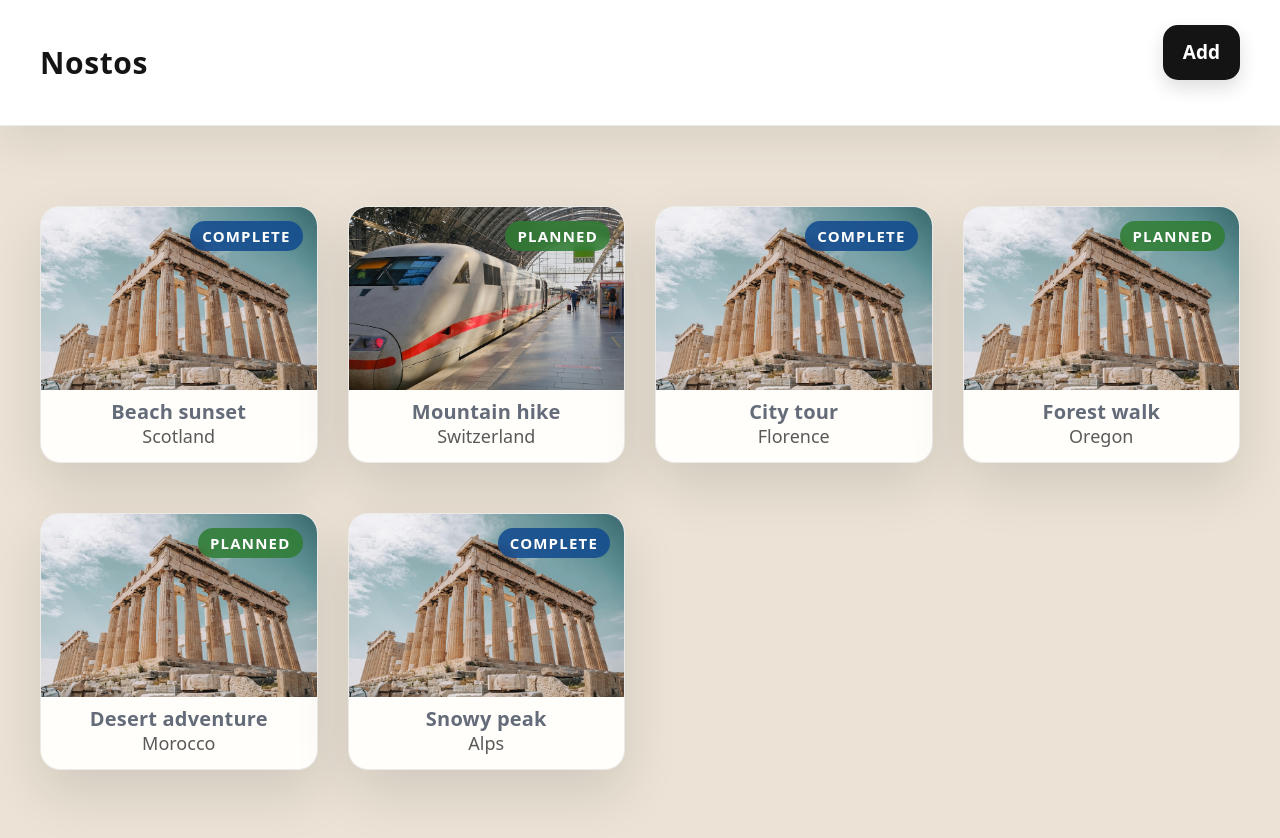
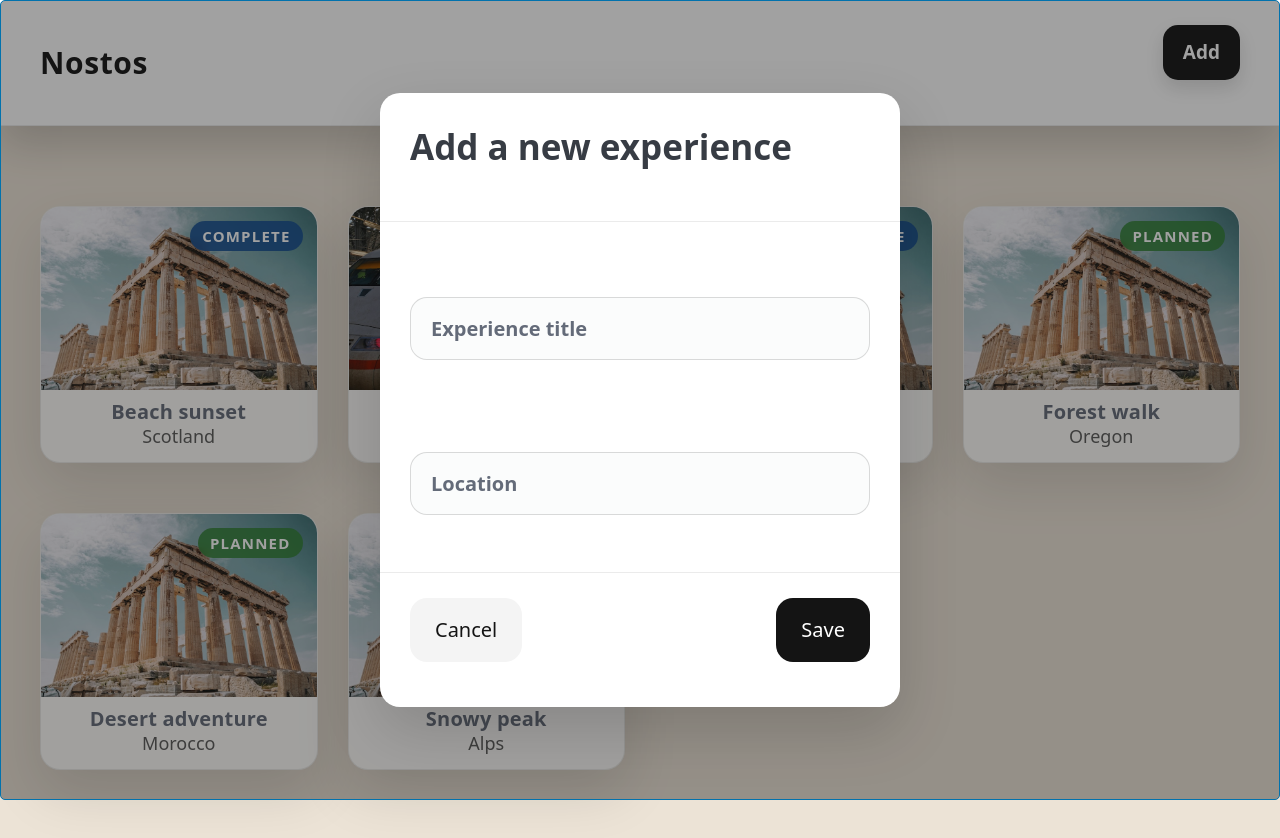
Before and after one commit to fivetilnoon/Nostos, a SvelteKit app: page / in a window 1280 px wide. Both pictures are taken after a click on the button "Add". Shown: the top 838 px of the page. Built offline with nearby package versions, Linux system fonts and the light colour scheme.

Commit message:
Add experience dialog and CSS cleanup

```diff
--- /dev/null
+++ b/src/lib/AddExperienceDialog.svelte
@@ -0,0 +1,179 @@
+<script>
+	import { createEventDispatcher } from 'svelte';
+
+	const dispatch = createEventDispatcher();
+
+	let title = '';
+	let location = '';
+	let titleError = '';
+	let locationError = '';
+
+	function close() {
+		dispatch('cancel');
+	}
+
+	function validate() {
+		titleError = title.trim() ? '' : 'A title is required.';
+		locationError = location.trim() ? '' : 'A location is required.';
+		return !titleError && !locationError;
+	}
+
+	function save() {
+		if (!validate()) return;
+		dispatch('save', {
+			title: title.trim(),
+			location: location.trim()
+		});
+	}
+
+	/**
+	 * @param {MouseEvent} event
+	 */
+	function onBackdropClick(event) {
+		if (event.currentTarget === event.target) {
+			close();
+		}
+	}
+
+	/**
+	 * @param {KeyboardEvent} event
+	 */
+	function onBackdropKeyDown(event) {
+		if (event.key === 'Enter' || event.key === ' ') {
+			event.preventDefault();
+			close();
+		}
+	}
+</script>
+
+<div
+	class="backdrop"
+	role="button"
+	tabindex="0"
+	on:click={onBackdropClick}
+	on:keydown={onBackdropKeyDown}
+	aria-label="Close dialog"
+>
+	<div class="dialog" role="dialog" aria-modal="true" aria-labelledby="add-experience-title">
+		<div class="dialog-header">
+			<h2 id="add-experience-title">Add a new experience</h2>
+			<button type="button" class="close-button" on:click={close} aria-label="Close dialog"
+				>×</button
+			>
+		</div>
+
+		<div class="dialog-body">
+			<label>
+				<span>Title</span>
+				<input type="text" bind:value={title} placeholder="Experience title" />
+				{#if titleError}
+					<span class="error">{titleError}</span>
+				{/if}
+			</label>
+
+			<label>
+				<span>Location</span>
+				<input type="text" bind:value={location} placeholder="Location" />
+				{#if locationError}
+					<span class="error">{locationError}</span>
+				{/if}
+			</label>
+		</div>
+
+		<div class="dialog-actions">
+			<button type="button" class="secondary" on:click={close}>Cancel</button>
+			<button type="button" class="primary" on:click={save}>Save</button>
+		</div>
+	</div>
+</div>
+
+<style>
+	.backdrop {
+		position: fixed;
+		top: 0;
+		right: 0;
+		bottom: 0;
+		left: 0;
+		background: rgba(20, 20, 20, 0.4);
+		display: flex;
+		align-items: center;
+		justify-content: center;
+		padding: 1.5rem;
+		z-index: 50;
+	}
+
+	.dialog {
+		width: min(520px, 100%);
+		background: var(--surface);
+		border-radius: 1rem;
+		overflow: hidden;
+		box-shadow: 0 24px 60px rgba(0, 0, 0, 0.16);
+	}
+
+	.dialog-header,
+	.dialog-actions {
+		display: flex;
+		align-items: center;
+		justify-content: space-between;
+		padding: 1.25rem 1.5rem;
+	}
+
+	.dialog-header {
+		border-bottom: 1px solid var(--border);
+	}
+
+	.dialog-body {
+		display: grid;
+		gap: 1rem;
+		padding: 1.5rem;
+	}
+
+	.dialog-body label {
+		display: grid;
+		gap: 0.5rem;
+		font-weight: 600;
+	}
+
+	.dialog-body input {
+		width: 100%;
+		padding: 0.85rem 1rem;
+		border: 1px solid rgba(0, 0, 0, 0.14);
+		border-radius: 0.85rem;
+		font: inherit;
+	}
+
+	.close-button,
+	.dialog-actions button {
+		border: none;
+		cursor: pointer;
+	}
+
+	.close-button {
+		background: transparent;
+		font-size: 1.4rem;
+		line-height: 1;
+	}
+
+	.dialog-actions {
+		border-top: 1px solid var(--border);
+	}
+
+	.secondary {
+		background: #f4f4f4;
+		color: var(--text);
+		border-radius: 0.85rem;
+		padding: 0.85rem 1.25rem;
+	}
+
+	.primary {
+		background: var(--text);
+		color: var(--surface);
+		border-radius: 0.85rem;
+		padding: 0.85rem 1.25rem;
+	}
+
+	.error {
+		color: #b00020;
+		font-size: 0.95rem;
+	}
+</style>
--- a/src/routes/+page.svelte
+++ b/src/routes/+page.svelte
@@ -1,11 +1,14 @@
 <script>
+	import AddExperienceDialog from '$lib/AddExperienceDialog.svelte';
+
 	// static prototype data – will be replaced with dynamic content later
 	// six experiences using sample images from static/sample (random selection)
 	const samplePhotos = ['/sample/edinburgh.jpg', '/sample/greece.jpg', '/sample/train.jpg'];
 	function randomPhoto() {
 		return samplePhotos[Math.floor(Math.random() * samplePhotos.length)];
 	}
-	const experiences = [
+
+	let experiences = [
 		{
 			id: 1,
 			title: 'Beach sunset',
@@ -31,6 +34,35 @@
 		},
 		{ id: 6, title: 'Snowy peak', location: 'Alps', status: 'Complete', photo: randomPhoto() }
 	];
+
+	let showAddDialog = false;
+
+	function openAddDialog() {
+		showAddDialog = true;
+	}
+
+	function closeAddDialog() {
+		showAddDialog = false;
+	}
+
+	/**
+	 * @param {{ detail: { title: string; location: string } }} event
+	 */
+	function handleSave(event) {
+		const { title, location } = event.detail;
+		experiences = [
+			...experiences,
+			{
+				id: experiences.length + 1,
+				title,
+				location,
+				status: 'Planned',
+				photo: randomPhoto()
+			}
+		];
+
+		closeAddDialog();
+	}
 </script>
 
 <svelte:head>
@@ -41,9 +73,13 @@
 	<header class="page-header">
 		<div class="page-header-inner container">
 			<div class="brand">Nostos</div>
-			<button type="button" class="new-experience">Add</button>
+			<button type="button" class="new-experience" on:click={openAddDialog}>Add</button>
 		</div>
 	</header>
+
+	{#if showAddDialog}
+		<AddExperienceDialog on:cancel={closeAddDialog} on:save={handleSave} />
+	{/if}
 
 	<div class="page-body container">
 		<section class="cards">
@@ -64,17 +100,30 @@
 </main>
 
 <style>
+	:global(:root) {
+		--page-bg: #ece3d6;
+		--surface: #fff;
+		--text: #141414;
+		--muted: rgba(0, 0, 0, 0.65);
+		--border: rgba(0, 0, 0, 0.08);
+		--border-strong: rgba(0, 0, 0, 0.12);
+		--shadow: rgba(0, 0, 0, 0.12);
+		--shadow-strong: rgba(0, 0, 0, 0.18);
+		--radius: 1rem;
+		--radius-lg: 1.25rem;
+		--radius-pill: 999px;
+	}
+
 	:global(html, body) {
 		min-height: 100%;
 		margin: 0;
-		background: #ece3d6;
-		color: #141414;
+		background: var(--page-bg);
+		color: var(--text);
 	}
 
 	.page {
 		min-height: 100vh;
 		padding: 0;
-		background: #ece3d6;
 	}
 
 	.page-body {
@@ -83,9 +132,9 @@
 
 	.page-header {
 		margin-bottom: 2rem;
-		background: #fff;
-		border-bottom: 1px solid rgba(0, 0, 0, 0.08);
-		box-shadow: 0 18px 40px rgba(0, 0, 0, 0.08);
+		background: var(--surface);
+		border-bottom: 1px solid var(--border);
+		box-shadow: 0 18px 40px var(--shadow-strong);
 	}
 
 	.page-header-inner {
@@ -109,15 +158,14 @@
 		border: none;
 		padding: 0.65rem 1rem;
 		border-radius: 0.75rem;
-		background: #141414;
-		color: #fff;
+		background: var(--text);
+		color: var(--surface);
 		font-size: 0.95rem;
 		font-weight: 700;
 		cursor: pointer;
 		box-shadow: 0 8px 18px rgba(20, 20, 20, 0.14);
 		transition:
 			background 0.2s ease,
-			transform 0.2s ease,
 			box-shadow 0.2s ease;
 	}
 
@@ -134,14 +182,12 @@
 
 	.card {
 		background: #fffefb;
-		border: 1px solid rgba(0, 0, 0, 0.08);
-		border-radius: 1rem;
+		border: 1px solid var(--border);
+		border-radius: var(--radius);
 		padding: 0;
 		overflow: hidden;
-		box-shadow: 0 22px 55px rgba(0, 0, 0, 0.12);
-		transition:
-			transform 0.2s ease,
-			box-shadow 0.2s ease;
+		box-shadow: 0 22px 55px var(--shadow);
+		transition: box-shadow 0.2s ease;
 	}
 
 	.card:hover {
@@ -159,12 +205,12 @@
 		top: 0.7rem;
 		right: 0.7rem;
 		padding: 0.2rem 0.6rem;
-		border-radius: 999px;
+		border-radius: var(--radius-pill);
 		font-size: 0.75rem;
 		font-weight: 700;
 		text-transform: uppercase;
 		letter-spacing: 0.08em;
-		color: #fff;
+		color: var(--surface);
 		background: rgba(0, 0, 0, 0.65);
 		backdrop-filter: blur(4px);
 		pointer-events: none;
@@ -205,6 +251,6 @@
 		font-size: 0.9rem;
 		font-weight: 400;
 		line-height: 1.2;
-		color: rgba(0, 0, 0, 0.65);
+		color: var(--muted);
 	}
 </style>
```
